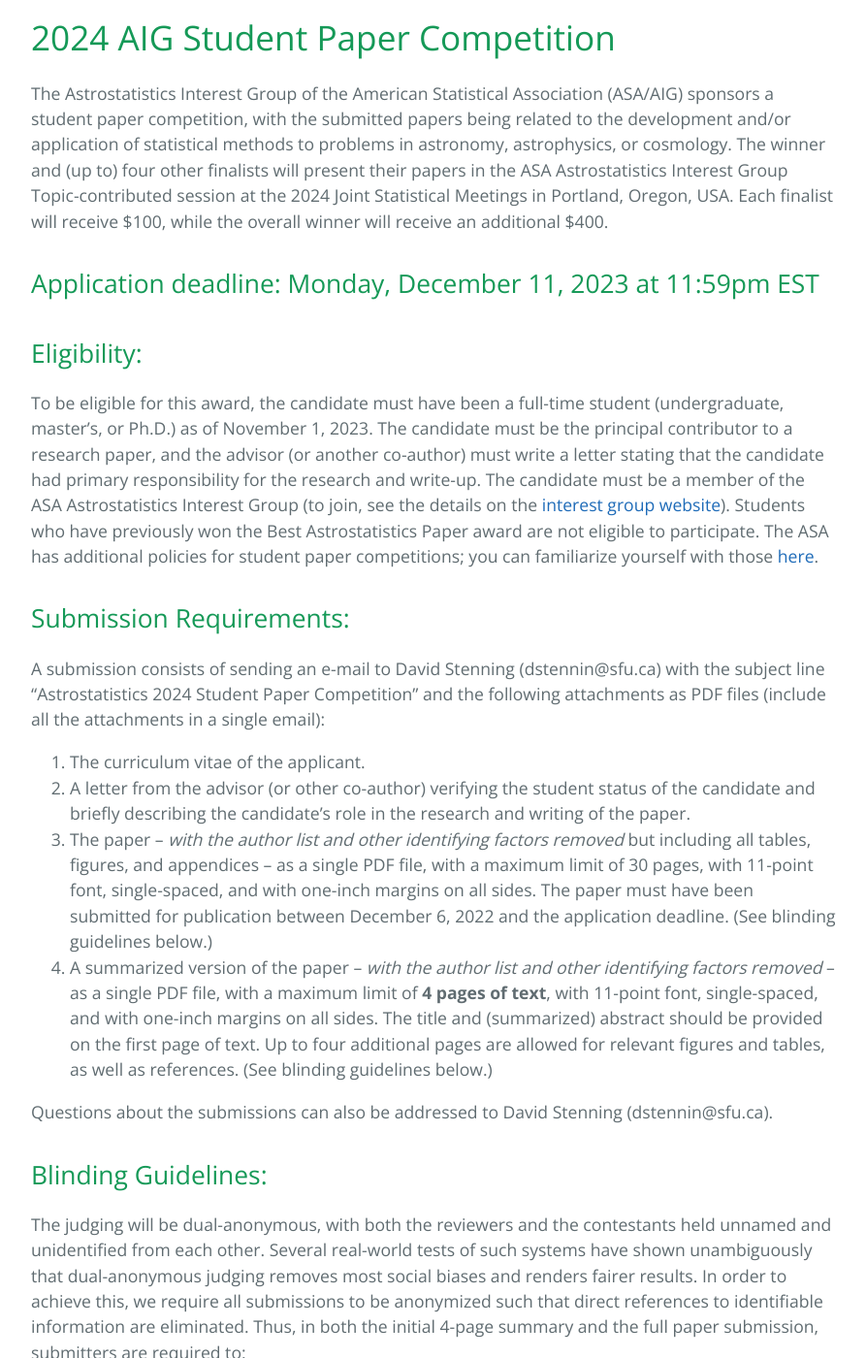
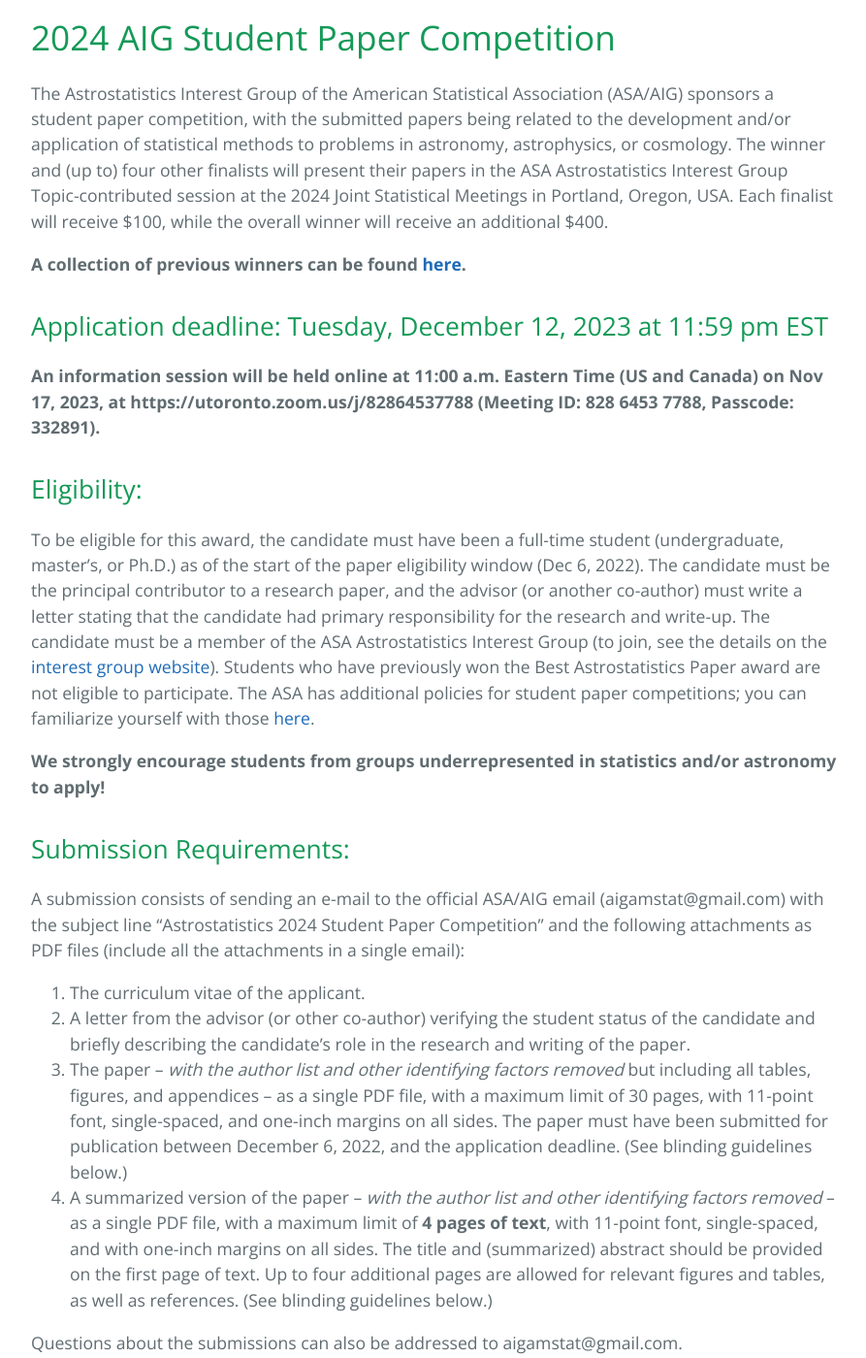
Before and after one commit to aigamstat/aigamstat.github.io, a Jekyll site: the page built from competition/contest_2024.md, in a window 1280 px wide and 1400 px high, scrolled down 502 px. Shown: the whole window at 97% size, without its empty margins (192-1085 px from the left). Built offline with Jekyll 4.4.1, drawn with Linux system fonts in a browser that asks for light colours; some of the changed text lies outside the part shown.

Commit message:
Update contest_2024.md
Added in final updates prior to competition announcement.

```diff
--- a/competition/contest_2024.md
+++ b/competition/contest_2024.md
@@ -14,22 +14,28 @@
 
 The Astrostatistics Interest Group of the American Statistical Association (ASA/AIG) sponsors a student paper competition, with the submitted papers being related to the development and/or application of statistical methods to problems in astronomy, astrophysics, or cosmology. The winner and (up to) four other finalists will present their papers in the ASA Astrostatistics Interest Group Topic-contributed session at the 2024 Joint Statistical Meetings in Portland, Oregon, USA. Each finalist will receive $100, while the overall winner will receive an additional $400.
 
-## Application deadline: Monday, December 11, 2023 at 11:59pm EST
+**A collection of previous winners can be found [here](./winners.html).**
+
+## Application deadline: Tuesday, December 12, 2023 at 11:59 pm EST
+
+**An information session will be held online at 11:00 a.m. Eastern Time (US and Canada) on Nov 17, 2023, at https://utoronto.zoom.us/j/82864537788 (Meeting ID: 828 6453 7788, Passcode: 332891).**
 
 ## Eligibility:
 
-To be eligible for this award, the candidate must have been a full-time student (undergraduate, master's, or Ph.D.) as of November 1, 2023. The candidate must be the principal contributor to a research paper, and the advisor (or another co-author) must write a letter stating that the candidate had primary responsibility for the research and write-up. The candidate must be a member of the ASA Astrostatistics Interest Group (to join, see the details on the [interest group website](../join.html)). Students who have previously won the Best Astrostatistics Paper award are not eligible to participate. The ASA has additional policies for student paper competitions; you can familiarize yourself with those [here](http://www.amstat.org/ASA/Your-Career/Student-Paper-Competitions.aspx).
+To be eligible for this award, the candidate must have been a full-time student (undergraduate, master's, or Ph.D.) as of the start of the paper eligibility window (Dec 6, 2022). The candidate must be the principal contributor to a research paper, and the advisor (or another co-author) must write a letter stating that the candidate had primary responsibility for the research and write-up. The candidate must be a member of the ASA Astrostatistics Interest Group (to join, see the details on the [interest group website](../join.html)). Students who have previously won the Best Astrostatistics Paper award are not eligible to participate. The ASA has additional policies for student paper competitions; you can familiarize yourself with those [here](http://www.amstat.org/ASA/Your-Career/Student-Paper-Competitions.aspx).
+
+**We strongly encourage students from groups underrepresented in statistics and/or astronomy to apply!**
 
 ## Submission Requirements:
 
-A submission consists of sending an e-mail to David Stenning (dstennin@sfu.ca) with the subject line "Astrostatistics 2024 Student Paper Competition" and the following attachments as PDF files (include all the attachments in a single email):
+A submission consists of sending an e-mail to the official ASA/AIG email (aigamstat@gmail.com) with the subject line "Astrostatistics 2024 Student Paper Competition" and the following attachments as PDF files (include all the attachments in a single email):
 
 1. The curriculum vitae of the applicant.
 2. A letter from the advisor (or other co-author) verifying the student status of the candidate and briefly describing the candidate's role in the research and writing of the paper.
-3. The paper -- *with the author list and other identifying factors removed* but including all tables, figures, and appendices -- as a single PDF file, with a maximum limit of 30 pages, with 11-point font, single-spaced, and with one-inch margins on all sides. The paper must have been submitted for publication between December 6, 2022 and the application deadline. (See blinding guidelines below.)
+3. The paper -- *with the author list and other identifying factors removed* but including all tables, figures, and appendices -- as a single PDF file, with a maximum limit of 30 pages, with 11-point font, single-spaced, and one-inch margins on all sides. The paper must have been submitted for publication between December 6, 2022, and the application deadline. (See blinding guidelines below.)
 4. A summarized version of the paper -- *with the author list and other identifying factors removed* -- as a single PDF file, with a maximum limit of **4 pages of text**, with 11-point font, single-spaced, and with one-inch margins on all sides. The title and (summarized) abstract should be provided on the first page of text. Up to four additional pages are allowed for relevant figures and tables, as well as references. (See blinding guidelines below.)
 
-Questions about the submissions can also be addressed to David Stenning (dstennin@sfu.ca).
+Questions about the submissions can also be addressed to aigamstat@gmail.com.
 
 ## Blinding Guidelines:
 
@@ -46,7 +52,4 @@
 
 Papers will be blind-reviewed by a committee determined by the officers of the Astrostatistics Interest Group. Criteria for selection will include, but are not limited to, novelty in theory/methods/applications, significance and potential impact of the research, and clarity of writing and presentation. Decisions of the committee are final.
 
-In the initial stage, finalists are chosen *on the basis of their summarized paper submissions*. A maximum of five finalists will be notified by mid-to-late-January 2024. From those five, a winner is chosen *on the basis of the full paper submissions*. Note that to be eligible for cash prizes, all finalists must submit abstracts and register for JSM 2024 through the official JSM abstract submission system. (Those who are not selected as finalists are still strongly encouraged to submit a contributed abstract to JSM 2024.) Finalists must attend and present their work in the ASA Astrostatistics Interest Group Topic-contributed session at JSM 2024 in Portland, Oregon, USA.
-
-# Previous Winners
-A collection of previous winners can be found [here](./winners.html).
+In the initial stage, finalists are chosen *on the basis of their summarized paper submissions*. A maximum of five finalists will be notified by mid-to-late-January 2024. From those five, a winner is chosen *on the basis of the full paper submissions*. Note that to be eligible for cash prizes, all finalists must submit abstracts and register for JSM 2024 through the official JSM abstract submission system. (Those who are not selected as finalists are still strongly encouraged to submit a contributed abstract to JSM 2024.) Finalists must register for JSM 2024, and must attend and present their work in person in the ASA Astrostatistics Interest Group Topic-contributed session at JSM 2024 in Portland, Oregon, USA. Exceptions to this may only be granted in cases of significant unexpected extenuating circumstances (e.g., medical emergencies).
```
